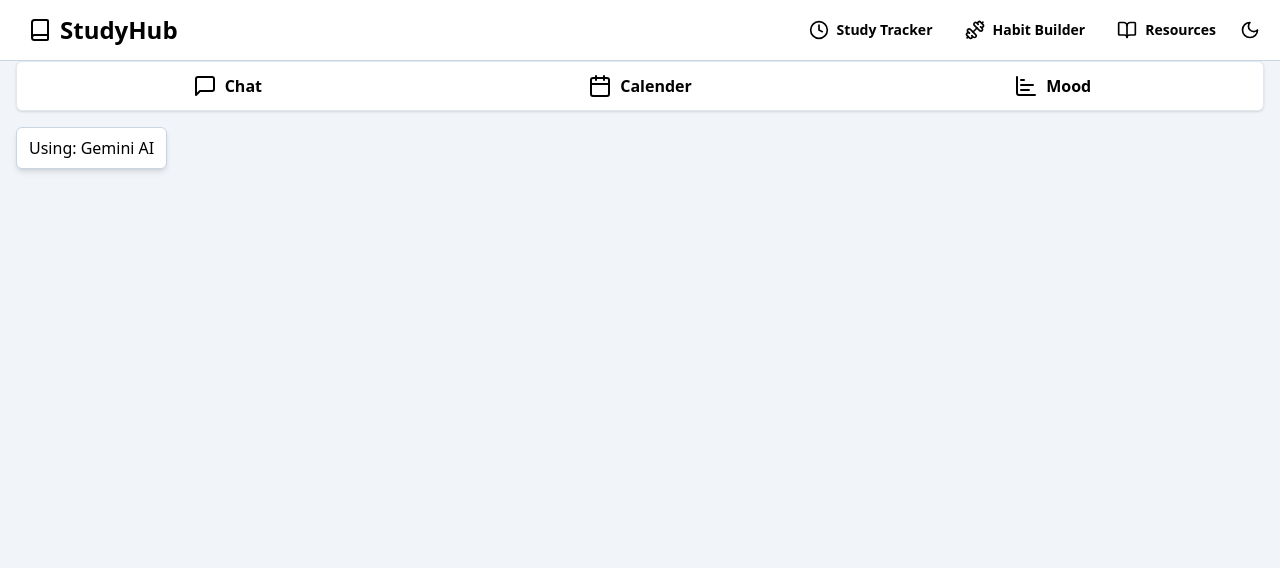
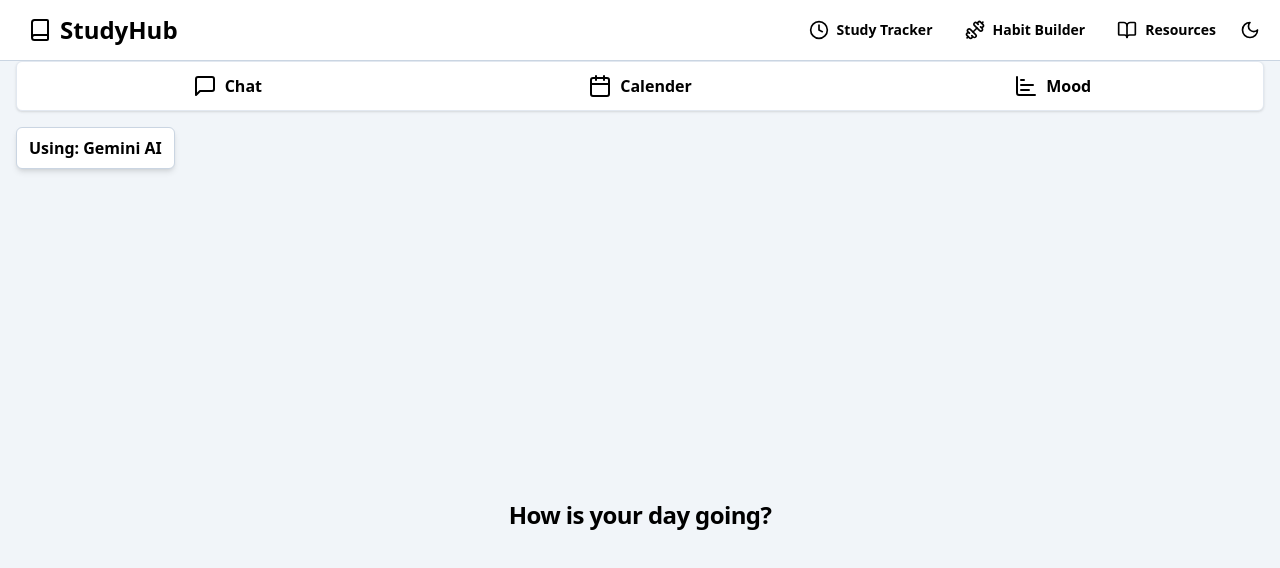
Before and after one commit to RikenMor001/StudyHub, a React (Vite) app: page /habit-builder in a window 1280 px wide. Shown: the top 568 px of the page. Built offline with nearby package versions, Linux system fonts and the light colour scheme.

Commit message:
Update habitBuilder.jsx

```diff
--- a/src/pages/habitBuilder/habitBuilder.jsx
+++ b/src/pages/habitBuilder/habitBuilder.jsx
@@ -27,11 +27,14 @@ export const HabitBuilder = () => {
                     </TabsList>
 
                     <div className="">
-                        <button className="border border-slate-300 rounded-md px-3 py-2 shadow-md bg-white text-black hover:cursor-pointer hover:bg-slate-100"
+                        <button className="border border-slate-300 rounded-md px-3 py-2 shadow-md bg-white text-black hover:cursor-pointer hover:bg-slate-100 font-semibold"
                         onClick={() => setUseGemini(!useGemini)}
                         >
                             {useGemini ? "Using: Default AI" : "Using: Gemini AI"}
                         </button>
+                    </div>
+                    <div className="text-black flex justify-center items-center h-screen font-semibold tracking-tight text-2xl">
+                        How is your day going?
                     </div>
                 </Tabs>
             </main>
```
